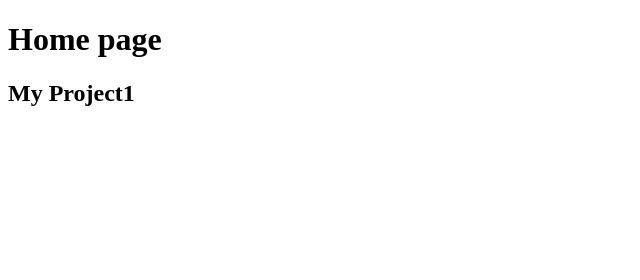
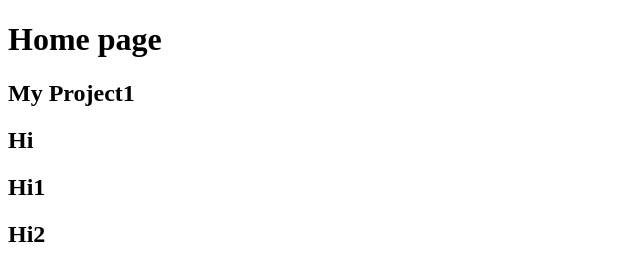
Before and after one commit to aparnashukla4000/project1, a plain HTML site: page index.html in a window 1280 px wide. Shown: the whole page, without its empty margins (0-640 px from the left). Drawn offline with Linux system fonts and the light colour scheme.

Commit message:
reverts commit d4bdd0cfaf9c64773b9d3e4cb67a231fc74aa640.

```diff
--- a/index.html
+++ b/index.html
@@ -9,5 +9,8 @@
     <body>
         <h1>Home page</h1>
         <h2>My Project1</h2>
+        <h2>Hi</h2>
+        <h2>Hi1</h2>
+        <h2>Hi2</h2>
     </body>
 </html>
```
